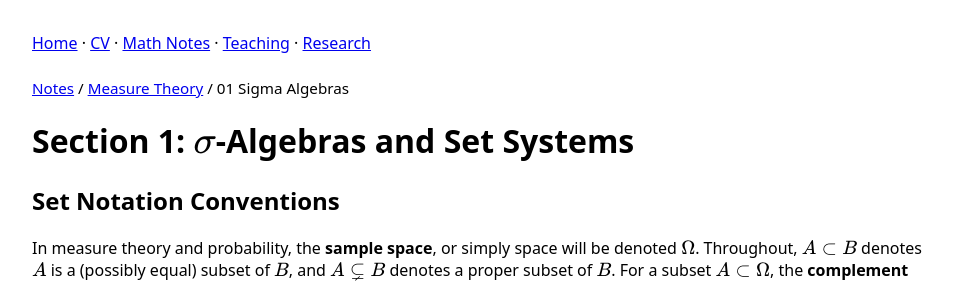
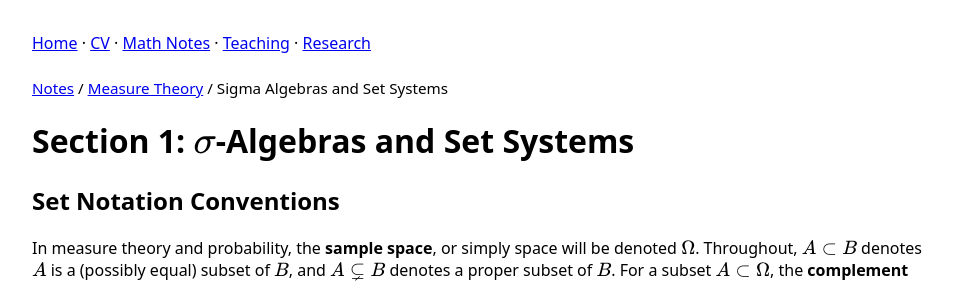
Before and after one commit to jjdavidson/jjdavidson.github.io, a Jekyll site: the page built from _notes/measure-theory/01-sigma-algebras.md, in a window 1280 px wide and 900 px high. Shown: the top 283 px of the window, without its empty margins (158-1114 px from the left). Built offline with Jekyll 4.4.1, drawn with Linux system fonts in a browser that asks for light colours.

Commit message:
Update 01-sigma-algebras.md
fixed title

```diff
--- a/_notes/measure-theory/01-sigma-algebras.md
+++ b/_notes/measure-theory/01-sigma-algebras.md
@@ -1,5 +1,5 @@
 ---
-Title: Sigma Algebras and Set Systems
+title: Sigma Algebras and Set Systems
 layout: default
 ---
 
```
